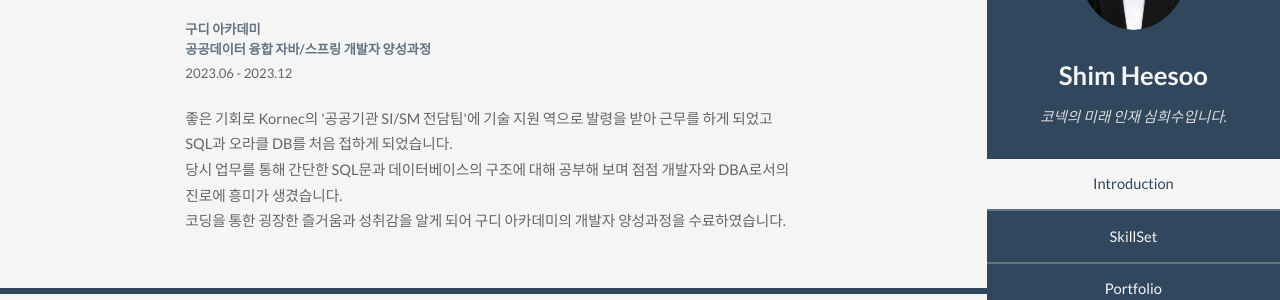
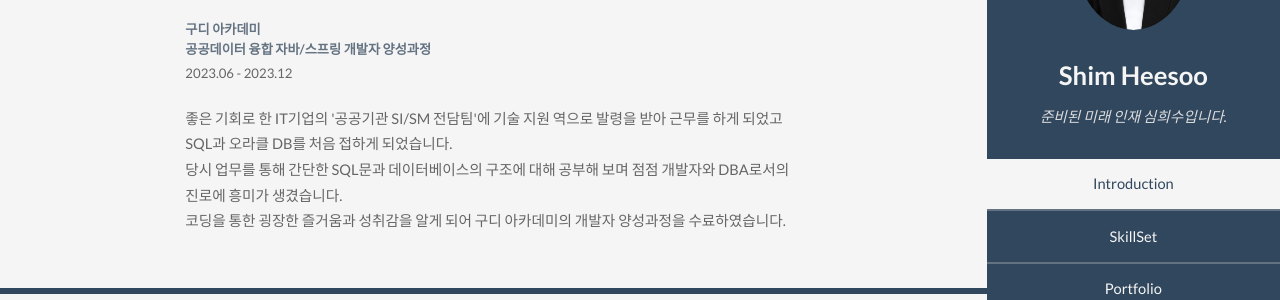
Before and after one commit to CHeessoo/CHeessoo.github.io, a Jekyll site: the page built from index.html, in a window 1280 px wide and 900 px high, scrolled down 350 px. Shown: the part 150-450 px from the top of the window. Built offline with Jekyll 4.4.1, drawn with Linux system fonts in a browser that asks for light colours.

Commit message:
Update  Info

```diff
--- a/_includes/header.html
+++ b/_includes/header.html
@@ -3,7 +3,7 @@
         <header>
             <span class="image avatar"><img src="{{ site.baseurl }}/images/myPhoto.jpg" alt="" /></span>
             <h1 id="logo"><a href="{{ site.baseurl }}/">Shim Heesoo</a></h1>
-            <p>코넥의 미래 인재 심희수입니다.</p>
+            <p>준비된 미래 인재 심희수입니다.</p>
         </header>
         <nav id="nav">
             <ul>
--- a/index.html
+++ b/index.html
@@ -22,7 +22,7 @@ layout: default
             <h5>구디 아카데미<br/>공공데이터 융합 자바/스프링 개발자 양성과정</h5>
             <p>2023.06 - 2023.12</p>
             <p>
-                좋은 기회로 Kornec의 '공공기관 SI/SM 전담팀'에 기술 지원 역으로 발령을 받아 근무를 하게 되었고 SQL과 오라클 DB를 처음 접하게 되었습니다.<br/>
+                좋은 기회로 한 IT기업의 '공공기관 SI/SM 전담팀'에 기술 지원 역으로 발령을 받아 근무를 하게 되었고 SQL과 오라클 DB를 처음 접하게 되었습니다.<br/>
                 당시 업무를 통해 간단한 SQL문과 데이터베이스의 구조에 대해 공부해 보며 점점 개발자와 DBA로서의 진로에 흥미가 생겼습니다.<br/>
                 코딩을 통한 굉장한 즐거움과 성취감을 알게 되어 구디 아카데미의 개발자 양성과정을 수료하였습니다.
             </p>
```
